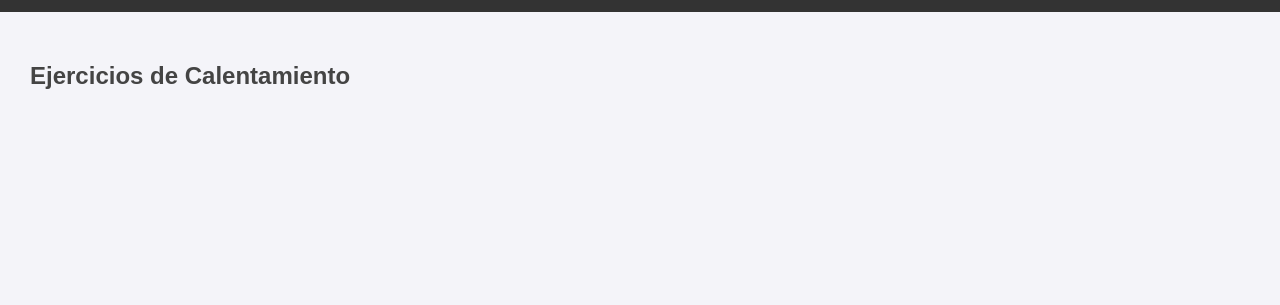
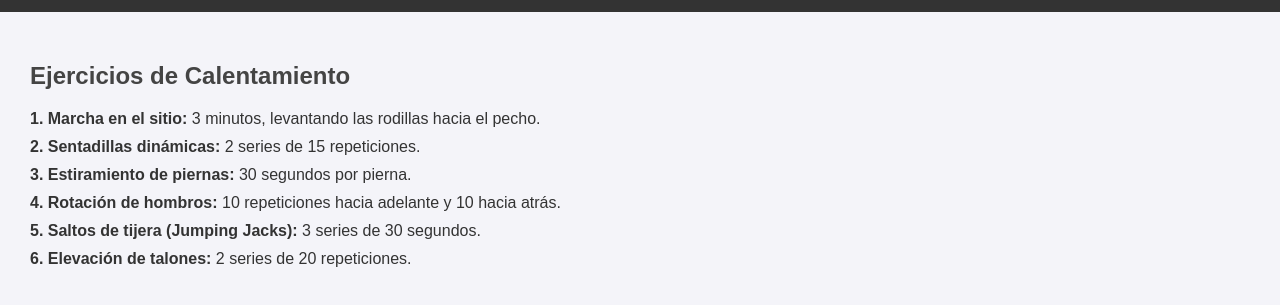
Before and after one commit to kcastil23/ejercicios, a plain HTML site: page index.html in a window 1280 px wide. Shown: the part 55-360 px from the top of the page. Drawn offline with Linux system fonts and the light colour scheme.

Commit message:
pagina 2.0

```diff
--- a/index.html
+++ b/index.html
@@ -54,3 +54,12 @@
 
     <div class="section" id="warmup">
         <h2>Ejercicios de Calentamiento</h2>
+        <ul class="exercise-list">
+            <li><strong>1. Marcha en el sitio:</strong> 3 minutos, levantando las rodillas hacia el pecho.</li>
+            <li><strong>2. Sentadillas dinámicas:</strong> 2 series de 15 repeticiones.</li>
+            <li><strong>3. Estiramiento de piernas:</strong> 30 segundos por pierna.</li>
+            <li><strong>4. Rotación de hombros:</strong> 10 repeticiones hacia adelante y 10 hacia atrás.</li>
+            <li><strong>5. Saltos de tijera (Jumping Jacks):</strong> 3 series de 30 segundos.</li>
+            <li><strong>6. Elevación de talones:</strong> 2 series de 20 repeticiones.</li>
+        </ul>
+    </div>
```
